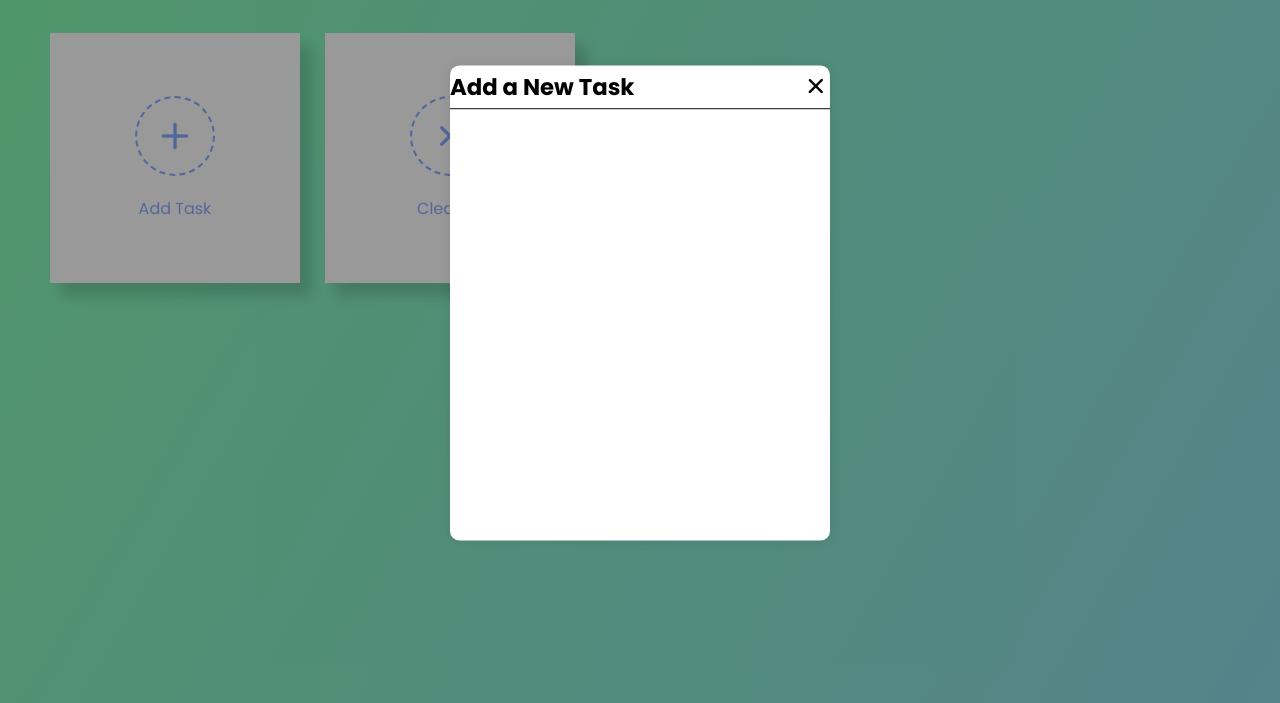
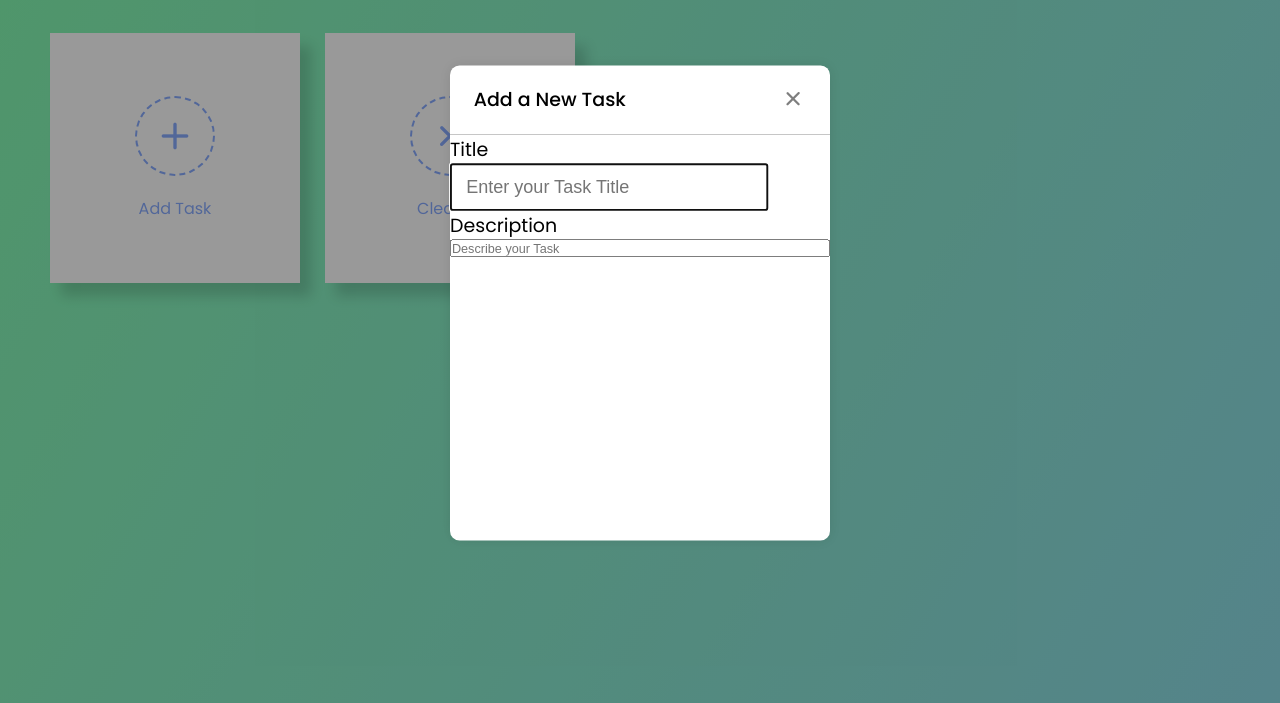
Before and after one commit to Piyush5665/ToDo-List, a plain HTML site: page index.html in a window 1280 px wide. Shown: the part 97-800 px from the top of the page. Drawn offline with nearby package versions, Linux system fonts and the light colour scheme.

Commit message:
initial commit

```diff
--- a/index.html
+++ b/index.html
@@ -70,15 +70,32 @@
     </div>
 
 
-    <div class="pop_up_box show">
+    <div class="popup_box">
 
-        <div class="pop_up show">
+        <div class="popup">
 
-            <div class="pop_up_header">
+            <div class="popup_header">
 
-                <h2>Add a New Task</h2>
+                <p>Add a New Task</p>
 
                 <div><i class="uil uil-times icon"></i></div>
+
+            </div>
+
+            <div class="popup_form">
+
+                <div class="popup_title">
+                    <form action="#" method="get">
+                        <label for="popup_title">Title</label>
+                        <input type="text" id="popup_title" name="popup_title" placeholder="Enter your Task Title" autofocus>
+
+                        <label for="popup_desc">Description</label>
+                        <input type="text" id="popup_desc" name="popup_desc" placeholder="Describe your Task">
+                    </form>
+                </div>
+
+
+                </div>
 
             </div>
 
--- a/style.css
+++ b/style.css
@@ -162,7 +162,7 @@ body {
 /* || ADD TASK POP-UP */
 
 
-.pop_up_box {
+.popup_box {
     position: fixed;
     top: 0;
     left: 0;
@@ -174,7 +174,7 @@ body {
 }
 
 
-.pop_up_box .pop_up{
+.popup_box .popup{
     position: absolute;
     top: 50%;
     left: 50%;
@@ -190,18 +190,37 @@ body {
     box-shadow: 0 0 15px rgba(0, 0, 0, 0.1);
     background:#fff;
     color: black;
+    font-size: 20px;
 
 }
 
-.pop_up_header{
+.popup_header{
     display: flex;
     justify-content: space-between;
     align-items: center;
-    border-bottom: 0.5px solid black;
+    border-bottom: 0.25px solid rgba(0, 0, 0, 0.3);
+    padding: 15px 25px;
+    font-weight: 500;
 }
 
-.pop_up_header i{
-    font-size: 30px;
+.popup_header i{
+    font-size: 28px;
+    opacity: 0.5;
+    cursor: pointer;
+}
+
+
+
+.popup_title form{
+    display: flex;
+    flex-direction: column;
+}
+
+#popup_title{
+    width: 335px;
+    height: 50px;
+    font-size: 19px;
+    padding: 0 15px;
 }
 
 
```
